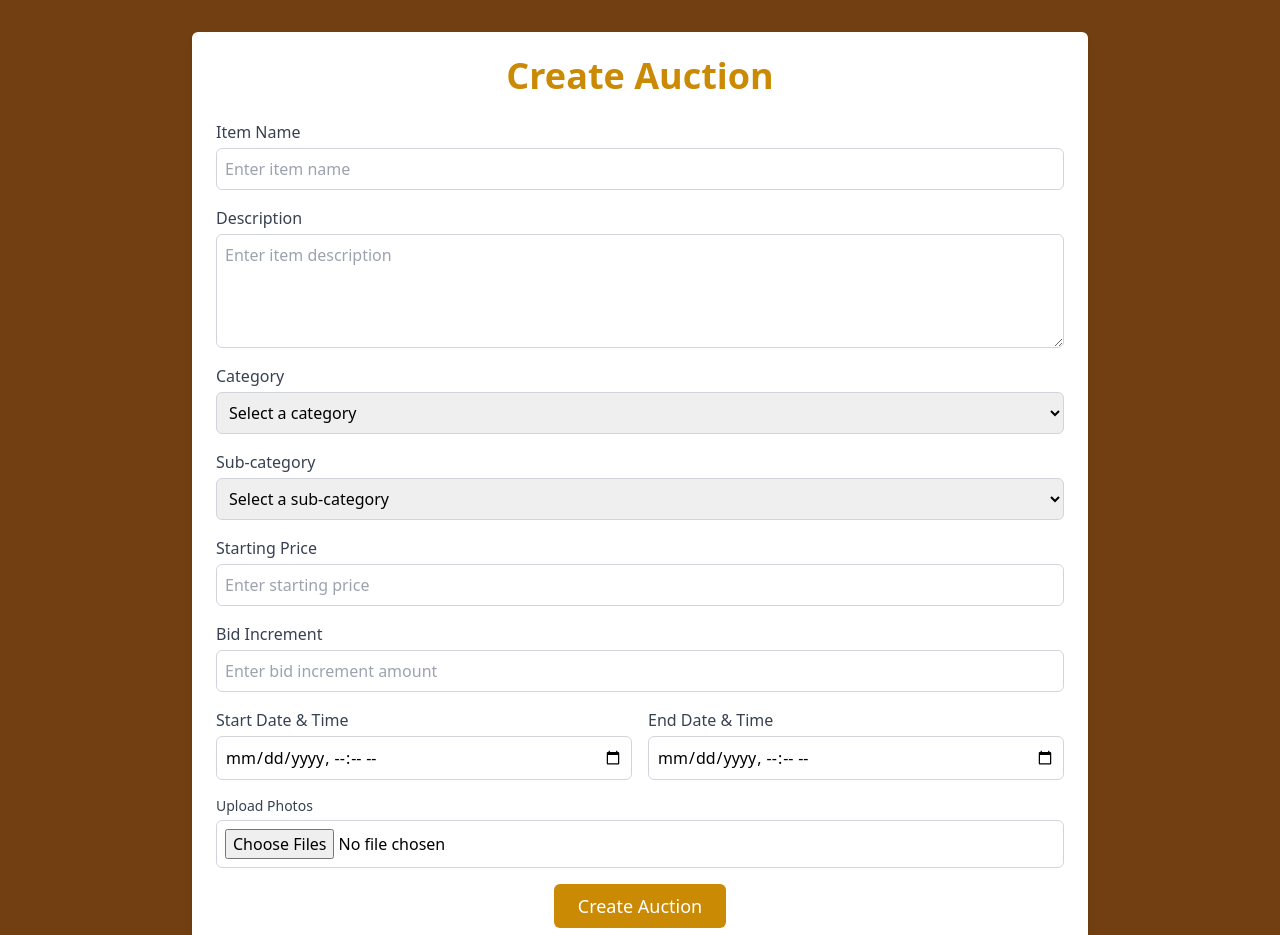
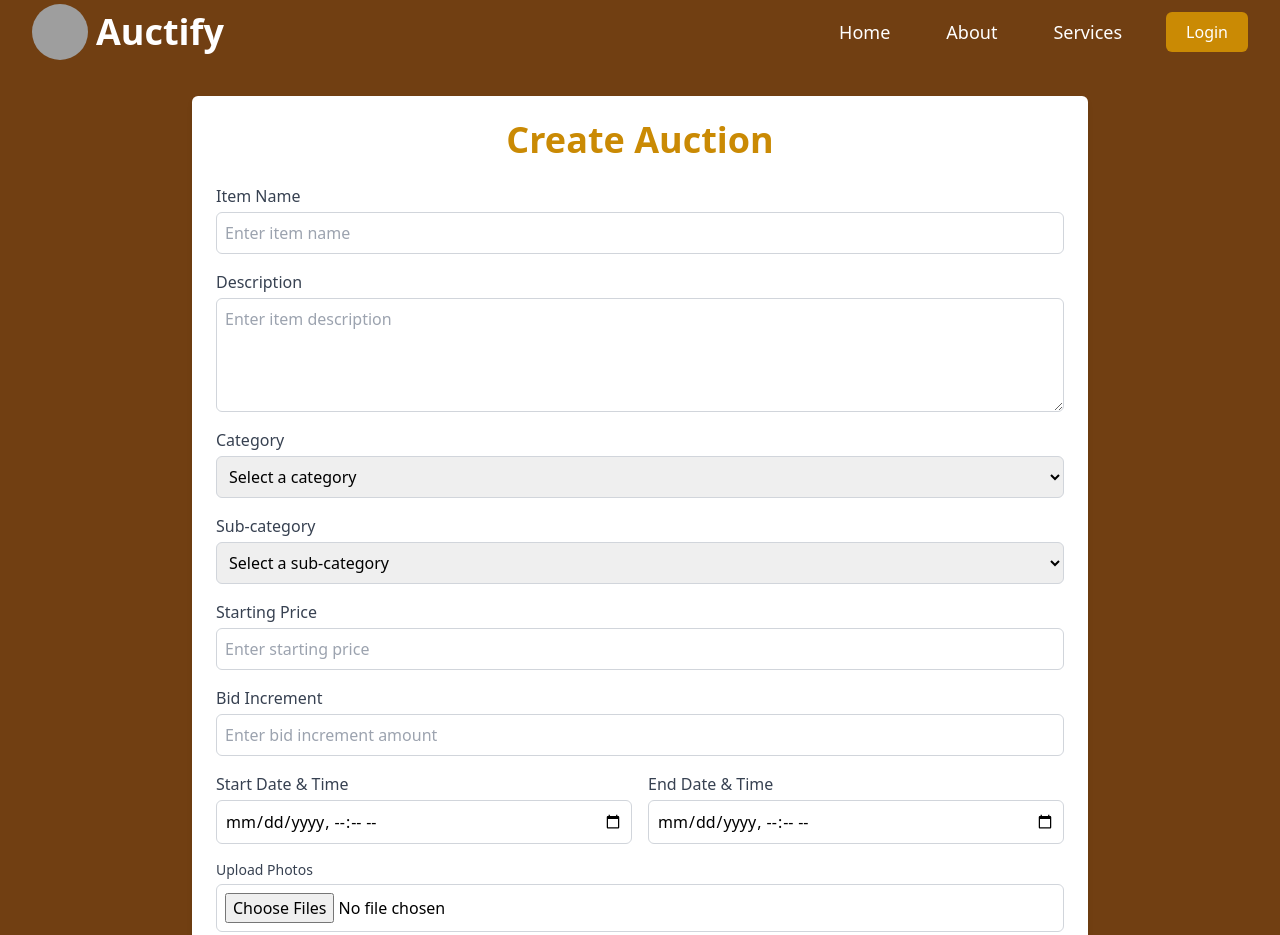
Before and after one commit to Akrishna30/Auctify, a plain HTML site: page sem project/create_auction.html in a window 1280 px wide. Shown: the top 935 px of the page. Drawn offline with nearby package versions, Linux system fonts and the light colour scheme; grey boxes are pictures that could not be loaded.

Commit message:
create_auction.html

```diff
--- a/sem project/create_auction.html
+++ b/sem project/create_auction.html
@@ -89,6 +89,41 @@
     </script>
 </head>
 <body class="bg-yellow-900 font-sans">
+
+<!-- Navbar -->
+<nav class="top-0 left-0 right-0 z-20">
+    <div class="max-w-7xl mx-auto px-4 sm:px-6 lg:px-8">
+        <div class="flex justify-between h-16">
+            <!-- Logo or Brand Name -->
+            <div class="flex-shrink-0 flex items-center">
+                <img src="https://cdn.create.vista.com/api/media/medium/470819886/stock-vector-auction-hammer-variant-tool-gold-plated-metalic-icon-logo-vector?token="
+                     class="w-14 h-14 rounded-full mr-2">
+                <a href="#" class="text-4xl font-bold text-white hover:text-yellow-700">Auctify</a>
+            </div>
+
+            <!-- Navigation Tabs -->
+            <div class="hidden md:flex space-x-8 items-center">
+                <a href="index.html" class="text-white hover:text-yellow-700 px-3 py-2 rounded-md text-lg font-medium">Home</a>
+                <a href="about.html" class="text-white hover:text-yellow-700 px-3 py-2 rounded-md text-lg font-medium">About</a>
+
+
+                <div class="relative group z-60">
+                    <button class="text-white hover:text-yellow-700 px-3 py-2 rounded-md text-lg font-medium">
+                        Services
+                    </button>
+                    <!-- Dropdown Menu -->
+                    <div class="absolute left-0 hidden mt-2 w-48 bg-white text-black rounded-md shadow-lg group-hover:block z-30">
+                        <a href="live_auctions.html" class="block px-4 py-2 text-lg hover:bg-yellow-100">Start Bidding</a>
+                        <a href="create_auction.html" class="block px-4 py-2 text-lg hover:bg-yellow-100">Create Auction</a>
+                    </div>
+                </div>
+
+                <a href="login.html" class="ml-4 bg-yellow-600 text-white px-5 py-2 rounded-md text-base font-medium hover:bg-yellow-500">Login</a>
+            </div>
+        </div>
+    </div>
+</nav>
+
 <div class="max-w-4xl mx-auto p-6 bg-white shadow-md rounded-md mt-8">
     <h1 class="text-4xl font-bold text-yellow-600 mb-6 text-center">Create Auction</h1>
     <form onsubmit="handleFormSubmit(event)">
```
